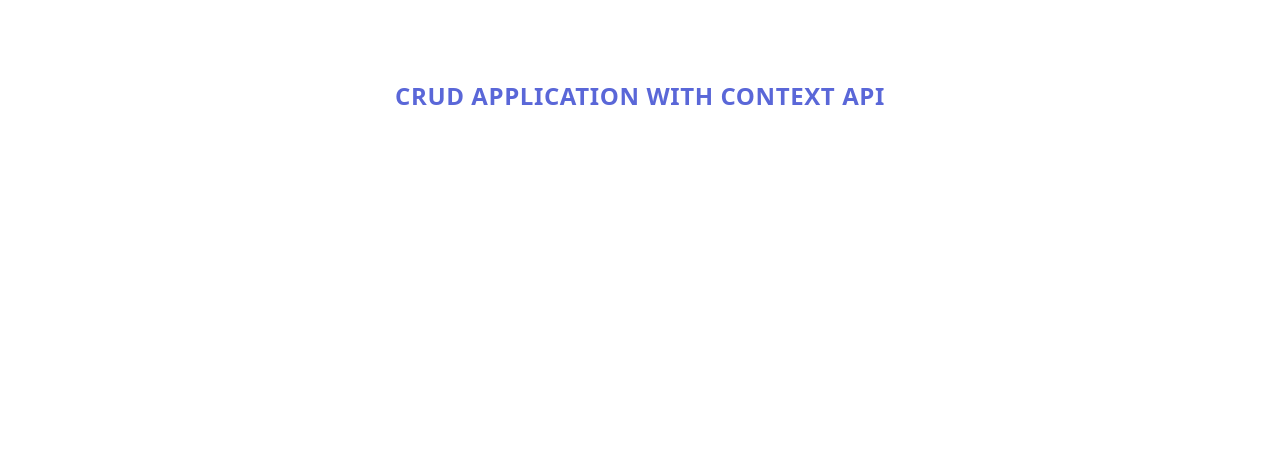
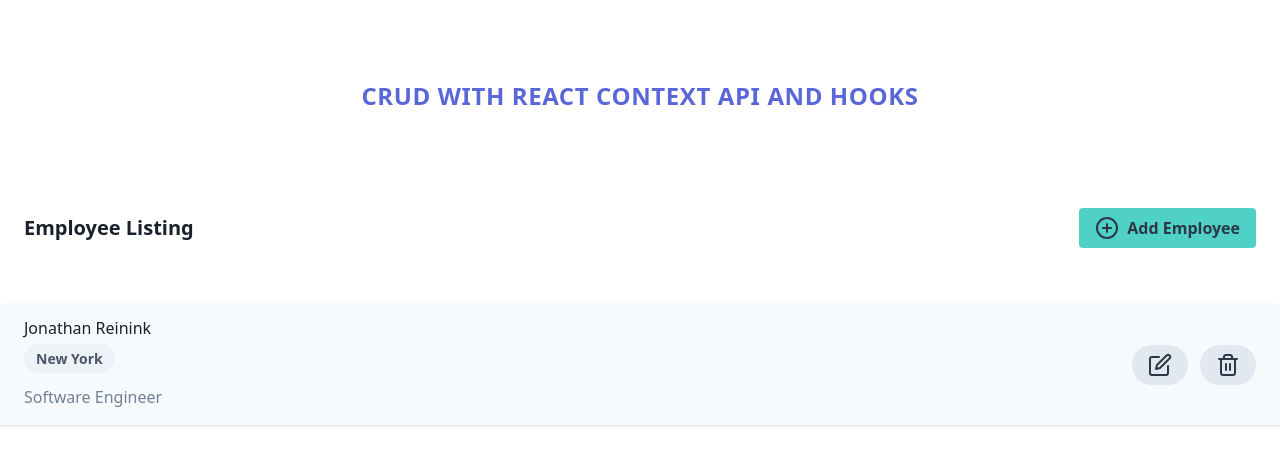
Before and after one commit to isNan909/react-contextAPI, a React (Create React App) app: page / in a window 1280 px wide. Shown: the top 466 px of the page. Built offline with nearby package versions, Linux system fonts and the light colour scheme.

Commit message:
added static code and tailwind for styling

```diff
--- a/package.json
+++ b/package.json
@@ -3,11 +3,9 @@
   "version": "0.1.0",
   "private": true,
   "dependencies": {
-    "@testing-library/jest-dom": "^4.2.4",
-    "@testing-library/react": "^9.3.2",
-    "@testing-library/user-event": "^7.1.2",
     "react": "^16.13.0",
     "react-dom": "^16.13.0",
+    "react-router-dom": "^5.1.2",
     "react-scripts": "3.4.0",
     "tailwindcss": "^1.2.0"
   },
--- a/src/App.js
+++ b/src/App.js
@@ -1,14 +1,17 @@
 import React from 'react';
+import { Route, Switch } from 'react-router-dom';
 import './stylesheet/styles.css';
+import { Home } from './components/Home';
+import { Employeeform } from './components/Employeeform';
 
 function App() {
   return (
-    <div className="App">
-      <div className="container mx-auto">
-        <h3 className="text-center  text-2xl mt-20 text-base leading-8 text-indigo-600 font-semibold tracking-wide uppercase">CRUD Application with Context API</h3>
-        {/* other subcomponents stays here  */}
-      </div>
-    </div>
+    <main>
+      <Switch>
+        <Route path="/" component={Home} exact />
+        <Route path="/emplyoee-form" component={Employeeform} exact />
+      </Switch>
+    </main>
   );
 }
 
--- /dev/null
+++ b/src/components/Employeeform.js
@@ -0,0 +1,35 @@
+import React, { Fragment } from 'react';
+
+export const Employeeform = () => {
+    return (
+        <Fragment>
+            <div className="container mx-auto mt-5">
+                <form className="w-full max-w-sm">
+                    <div className="w-full mb-5">
+                        <label className="block uppercase tracking-wide text-gray-700 text-xs font-bold mb-2" htmlFor="name">
+                            Name of employee
+                        </label>
+                        <input className="shadow appearance-none border rounded w-full py-2 px-3 text-gray-700 leading-tight focus:outline-none focus:shadow-outline" type="text" placeholder="Enter name" />
+                    </div>
+                    <div className="w-full  mb-5">
+                        <label className="block uppercase tracking-wide text-gray-700 text-xs font-bold mb-2" htmlFor="location">
+                            Location
+                        </label>
+                        <input className="shadow appearance-none border rounded w-full py-2 px-3 text-gray-700 leading-tight focus:outline-none focus:shadow-outline" type="text" placeholder="Enter location" />
+                    </div>
+                    <div className="w-full  mb-5">
+                        <label className="block uppercase tracking-wide text-gray-700 text-xs font-bold mb-2" htmlFor="designation">
+                            Designation
+                        </label>
+                        <input className="shadow appearance-none border rounded w-full py-2 px-3 text-gray-700 leading-tight focus:outline-none focus:shadow-outline" type="text" placeholder="Enter designation" />
+                    </div>
+                </form>
+                <div className="flex items-center justify-between">
+                    <button className="mt-5 bg-blue-500 hover:bg-blue-700 text-white font-bold py-2 px-4 rounded focus:outline-none focus:shadow-outline" type="button">
+                        Done
+                </button>
+                </div>
+            </div>
+        </Fragment>
+    )
+}
--- /dev/null
+++ b/src/components/Employeelist.js
@@ -0,0 +1,23 @@
+import React, { Fragment } from 'react';
+
+export const Employeelist = () => {
+    return (
+        <Fragment>
+            <div className="flex items-center bg-gray-100 shadow">
+                <div className="flex-auto text-left px-4 py-2 m-2">
+                    <p className="text-gray-900 leading-none">Jonathan Reinink</p>
+                    <span className="inline-block bg-gray-200 rounded-full mt-2 px-3 py-1 text-sm font-semibold text-gray-700">New York</span>
+                    <p className="text-gray-600 mt-3">Software Engineer</p>
+                </div>
+                <div className="flex-auto text-right px-4 py-2 m-2">
+                    <button className="bg-gray-300 hover:bg-gray-400 text-gray-800 font-semibold mr-3 py-2 px-4 rounded-full inline-flex items-center">
+                        <svg xmlns="http://www.w3.org/2000/svg" width="24" height="24" viewBox="0 0 24 24" fill="none" stroke="currentColor" strokeWidth="2" strokeLinecap="round" strokeLinejoin="round" className="feather feather-edit"><path d="M11 4H4a2 2 0 0 0-2 2v14a2 2 0 0 0 2 2h14a2 2 0 0 0 2-2v-7"></path><path d="M18.5 2.5a2.121 2.121 0 0 1 3 3L12 15l-4 1 1-4 9.5-9.5z"></path></svg>
+                    </button>
+                    <button className="bg-gray-300 hover:bg-gray-400 text-gray-800 font-semibold py-2 px-4 rounded-full inline-flex items-center">
+                        <svg xmlns="http://www.w3.org/2000/svg" width="24" height="24" viewBox="0 0 24 24" fill="none" stroke="currentColor" strokeWidth="2" strokeLinecap="round" strokeLinejoin="round" className="feather feather-trash-2"><polyline points="3 6 5 6 21 6"></polyline><path d="M19 6v14a2 2 0 0 1-2 2H7a2 2 0 0 1-2-2V6m3 0V4a2 2 0 0 1 2-2h4a2 2 0 0 1 2 2v2"></path><line x1="10" y1="11" x2="10" y2="17"></line><line x1="14" y1="11" x2="14" y2="17"></line></svg>
+                    </button>
+                </div>
+            </div>
+        </Fragment>
+    )
+}
--- /dev/null
+++ b/src/components/Heading.js
@@ -0,0 +1,20 @@
+import React from 'react';
+
+
+export const Heading = () => {
+    return (
+        <div>
+            <div className="flex items-center mt-20 mb-10">
+                <div className="flex-grow text-left px-4 py-2 m-2">
+                    <h5 className="text-gray-900 font-bold text-xl">Employee Listing</h5>
+                </div>
+                <div className="flex-grow text-right px-4 py-2 m-2">
+                    <button className="bg-teal-400 hover:bg-white-400 text-gray-800 font-semibold py-2 px-4 rounded inline-flex items-center">
+                        <svg xmlns="http://www.w3.org/2000/svg" width="24" height="24" viewBox="0 0 24 24" fill="none" stroke="currentColor" strokeWidth="2" strokeLinecap="round" strokeLinejoin="round" className="feather feather-plus-circle"><circle cx="12" cy="12" r="10"></circle><line x1="12" y1="8" x2="12" y2="16"></line><line x1="8" y1="12" x2="16" y2="12"></line></svg>
+                        <span className="pl-2">Add Employee</span>
+                    </button>
+                </div>
+            </div>
+        </div>
+    )
+}
--- /dev/null
+++ b/src/components/Home.js
@@ -0,0 +1,17 @@
+import React, { Fragment } from 'react';
+import { Heading } from './Heading';
+import { Employeelist } from './Employeelist';
+
+export const Home = () => {
+    return (
+        <Fragment>
+            <div className="App">
+                <div className="container mx-auto">
+                    <h3 className="text-center  text-2xl mt-20 text-base leading-8 text-indigo-600 font-semibold tracking-wide uppercase">CRUD with React Context API and Hooks</h3>
+                    <Heading />
+                    <Employeelist />
+                </div>
+            </div>
+        </Fragment>
+    )
+}
--- a/src/index.js
+++ b/src/index.js
@@ -1,6 +1,12 @@
 import React from 'react';
 import ReactDOM from 'react-dom';
+import { BrowserRouter } from 'react-router-dom';
 import './stylesheet/styles.css';
 import App from './App';
 
-ReactDOM.render(< App />, document.getElementById('root'));
+ReactDOM.render(
+    <BrowserRouter>
+        <App />
+    </BrowserRouter>,
+    document.getElementById('root')
+)
--- a/src/stylesheet/index.css
+++ /dev/null
@@ -1,13 +0,0 @@
-body {
-  margin: 0;
-  font-family: -apple-system, BlinkMacSystemFont, 'Segoe UI', 'Roboto', 'Oxygen',
-    'Ubuntu', 'Cantarell', 'Fira Sans', 'Droid Sans', 'Helvetica Neue',
-    sans-serif;
-  -webkit-font-smoothing: antialiased;
-  -moz-osx-font-smoothing: grayscale;
-}
-
-code {
-  font-family: source-code-pro, Menlo, Monaco, Consolas, 'Courier New',
-    monospace;
-}
```
Also changed, not shown: 2 other files (tests, documents, lock files or other folders).
